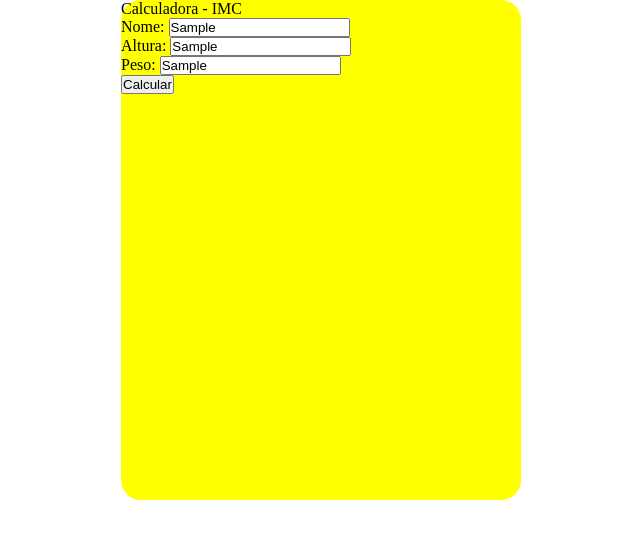
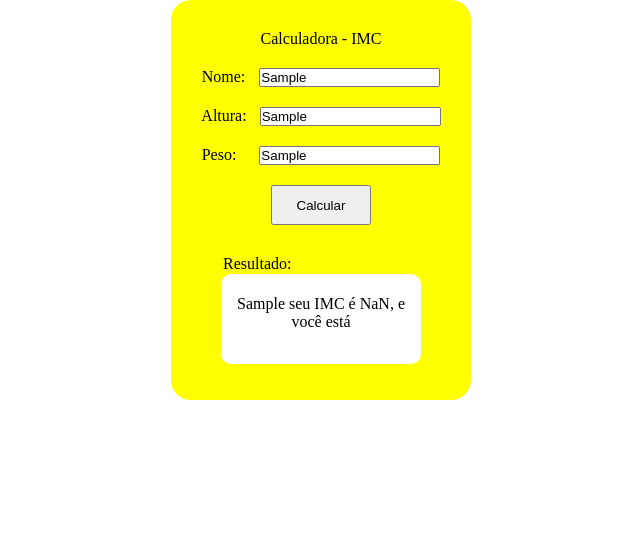
Before and after one commit to deivideguilherme/PROJETOS, a plain HTML site: page CALCULADORAIMC/index.html in a window 1280 px wide. Both pictures are taken after typing "Sample", "Sample", "Sample" into the empty fields and a click on the button "Calcular". Shown: the whole page, without its empty margins (319-959 px from the left). Drawn offline with Linux system fonts and the light colour scheme.

Commit message:
Terminado projeto calculadora IMC

```diff
--- a/CALCULADORAIMC/index.html
+++ b/CALCULADORAIMC/index.html
@@ -26,8 +26,16 @@
             Peso:
             <input id="weight" type="text">
         </div>
-        <button>Calcular</button>
+
+        <button id="calculate">Calcular</button>
+
+        <p>Resultado: </p>
+        <div class="result">
+            <div id="result"></div>
+        </div>
     </div>
 </body>
 
+<script src="./script.js"></script>
+
 </html>
--- /dev/null
+++ b/CALCULADORAIMC/script.js
@@ -0,0 +1,49 @@
+/*
+Resultados do calculo de IMC:
+
+IMC menor que 18,5, está abaixo do peso;
+IMC entre 18,5 e 24,9, o peso é considerado normal;
+IMC entre 25 e 29,9, existe um possível sobrepeso;
+IMC entre 30 e 34,9, trata-se de obesidade grau 1;
+IMC entre 35 e 39,9, obesidade grau 2;
+*/
+
+const calculate = document.getElementById("calculate");
+
+function imc() {
+    /*Nesse momento eu declaro as 3 primeiras variáveis com o
+    atributo valor dele, pois é o que me interessa e naõ o elemento em si.
+    Já no resultado eu quero o elemento todo, pois será atribuído um valor a ele.*/
+    const name = document.getElementById("name").value;
+    const height = document.getElementById("height").value;
+    const weight = document.getElementById("weight").value;
+    const result = document.getElementById("result");
+
+    if (name.value !== '' && height !== '' && weight !== '') {
+
+        //formúla para calcular IMC = peso / altura²
+        const valorIMC = (weight / (height * height)).toFixed(2); //Definindo apenas duas casas decimais após a virgula
+
+        let classification = "";
+
+        if (result < 18.5) {
+            classification = "Abaixo do Peso";
+         } else if (valorIMC <= 24.9) {
+            classification = "com Peso Normal";
+         } else if (valorIMC <= 29.9) {
+            classification = "com Possível Sobrepeso";
+         } else if (valorIMC <= 34.9) {
+            classification = "com Obesidade Grau 1";
+         } else if (valorIMC <= 39.9) {
+            classification = "com Obesidade Grau 2";
+         }
+
+        result.textContent = `${name} seu IMC é ${valorIMC}, e você está ${classification}`;
+
+        } else {
+            result.textContent = "Preencha todos os campos!";
+        }
+
+}
+
+calculate.addEventListener("click", imc);
--- a/CALCULADORAIMC/style.css
+++ b/CALCULADORAIMC/style.css
@@ -7,8 +7,58 @@
 .container {
     display: block;
     margin: auto;
-    width: 400px;
-    height: 500px;
+    width: 300px;
+    height: 400px;
     background-color: yellow;
     border-radius: 20px;
+    padding-top: 30px;
+    text-align: center;
 }
+
+.name {
+    margin: 20px 0 20px 0;
+}
+
+#name {
+    margin-left: 10px;
+}
+
+.height {
+    margin-bottom: 20px;
+}
+
+#height {
+    margin-left: 9px;
+}
+
+.weight {
+    margin-bottom: 20px;
+}
+
+#weight {
+    margin-left: 19px;
+}
+
+button {
+    height: 40px;
+    width: 100px;
+}
+
+#result {
+    margin-top: 20px;
+}
+
+p {
+    margin: 30px 0 1px 52px;
+    text-align: left;
+}
+
+.result {
+    display: block;
+    margin: auto;
+    background-color: #FFF;
+    height: 90px;
+    width: 200px;
+    padding: 1px;
+    border-radius: 10px;
+}
```
